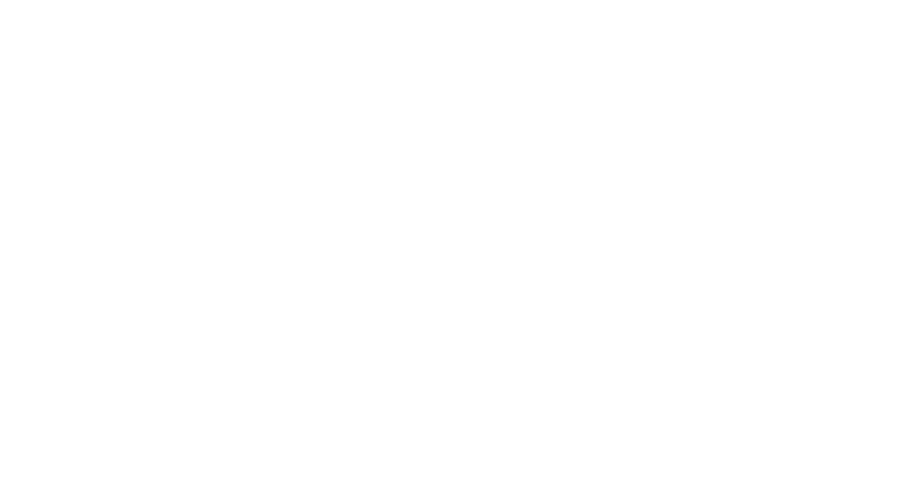
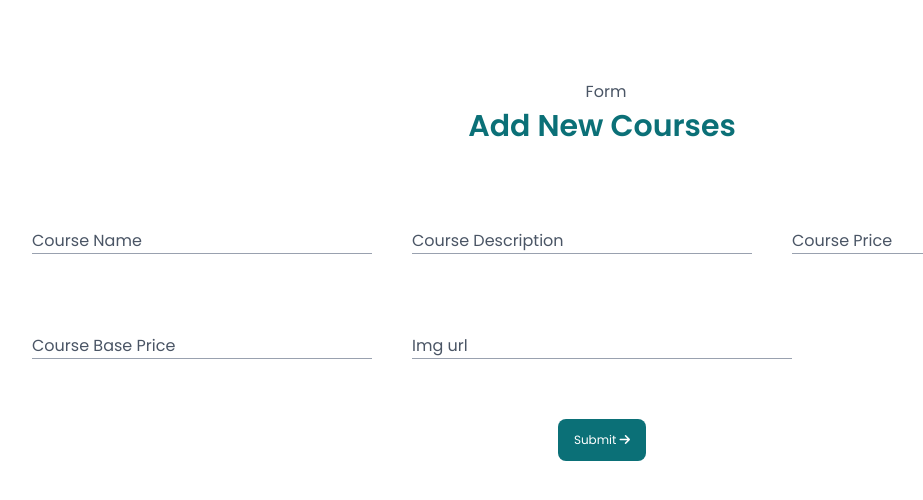
Before and after one commit to thephotogenicbug/onlearn-frontend, a React (Vite) app: page /admin/dashboard in a window 1280 px wide. Before the commit this address had no page. Shown: the top 500 px of the page, without its empty margins (38-961 px from the left). Built offline with nearby package versions, Linux system fonts and the light colour scheme.

Commit message:
Design Basic Add Course Form

```diff
--- a/src/App.jsx
+++ b/src/App.jsx
@@ -6,6 +6,7 @@
 import Signup from "./pages/Signup";
 import Home from "./pages/Home";
 import Contact from "./pages/Contact";
+import AddCourseForm from "./pages/AddCourseForm";
 
 const App = () => {
   return (
@@ -15,6 +16,7 @@
           <Route path="/" element={<Home />} />
           <Route path="/admin/signup" element={<Signup />} />
           <Route path="/admin/login" element={<Login />} />
+          <Route path="/admin/dashboard" element={<AddCourseForm />} />
           <Route path="/contact-us" element={<Contact />} />
         </Routes>
       </BrowserRouter>
--- /dev/null
+++ b/src/pages/AddCourseForm.jsx
@@ -0,0 +1,68 @@
+import React from "react";
+import LayoutWrapper from "../components/LayoutWrapper/LayoutWrapper";
+
+const AddCourseForm = () => {
+  return (
+    <div>
+      <LayoutWrapper>
+        <div>
+          <div className=" flex flex-col md:flex-row md:justify-center items-center">
+            <div className="mt-20">
+              <p className="ml-2 text-gray-600 text-center">Form</p>
+              <h1 className=" text-[20px] md:text-[30px] text-[#0B7077] text-center font-semibold">
+                Add New Courses
+              </h1>
+            </div>
+            <div></div>
+          </div>
+        </div>
+        <form>
+          <div className=" mt-20">
+            <div className=" grid grid-cols-1 md:grid-cols-3 space-y-15 md:space-y-0 md:space-x-10">
+              <input
+                type="text"
+                placeholder="Course Name"
+                className=" border-b-1 border-gray-400 placeholder:text-gray-600 outline-none"
+              />
+              <input
+                type="text"
+                placeholder="Course Description"
+                className=" border-b-1 border-gray-400 placeholder:text-gray-600 outline-none"
+              />
+              <input
+                type="number"
+                placeholder="Course Price"
+                className=" border-b-1 border-gray-400 placeholder:text-gray-600 outline-none"
+              />
+            </div>
+            <div className=" mt-20">
+              <div className=" grid grid-cols-1 md:grid-cols-3 space-y-15 md:space-y-0 md:space-x-10">
+                <input
+                  type="number"
+                  placeholder="Course Base Price"
+                  className=" border-b-1 border-gray-400 placeholder:text-gray-600 outline-none"
+                />
+                <input
+                  type="text"
+                  placeholder="Img url"
+                  className=" border-b-1 border-gray-400 placeholder:text-gray-600 outline-none"
+                />
+              </div>
+            </div>
+
+            <div className="mt-15 flex justify-center items-center">
+              <button
+                type="submit"
+                className="bg-[#0B7077] text-[12px] px-4   py-3 rounded-lg cursor-pointer text-white hover:bg-[#0B7077]/90"
+              >
+                Submit <i className="fa-solid fa-arrow-right"></i>
+              </button>
+            </div>
+          </div>
+        </form>
+      </LayoutWrapper>
+    </div>
+  );
+};
+
+export default AddCourseForm;
```
